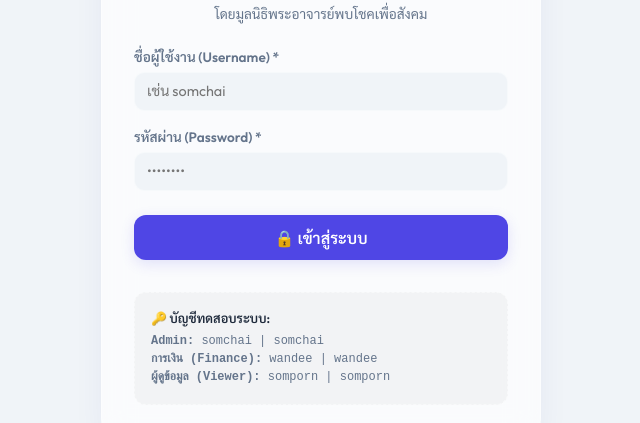
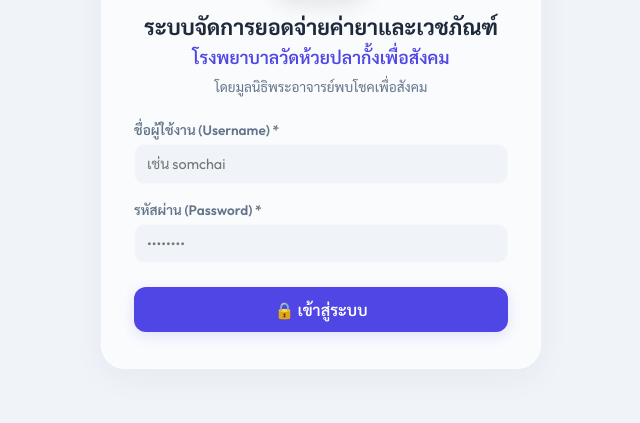
Before and after one commit to Enigma2test1/med-payment-dashboard, a plain HTML site: page index.html in a window 1280 px wide. Shown: the part 283-706 px from the top of the page, without its empty margins (319-959 px from the left). Drawn offline with Linux system fonts and the light colour scheme.

Commit message:
Remove demo accounts info from login screen

```diff
--- a/index.html
+++ b/index.html
@@ -595,13 +595,6 @@
         <button type="submit" class="btn btn-primary" style="width: 100%; justify-content: center; font-size: 1rem; padding: 0.75rem;">🔒 เข้าสู่ระบบ</button>
       </form>
 
-      <!-- Demo Accounts Info -->
-      <div class="demo-accounts-box">
-        <h4>🔑 บัญชีทดสอบระบบ:</h4>
-        <div class="demo-acc-item"><strong>Admin:</strong> somchai | somchai</div>
-        <div class="demo-acc-item"><strong>การเงิน (Finance):</strong> wandee | wandee</div>
-        <div class="demo-acc-item"><strong>ผู้ดูข้อมูล (Viewer):</strong> somporn | somporn</div>
-      </div>
     </div>
   </div>
 
```
